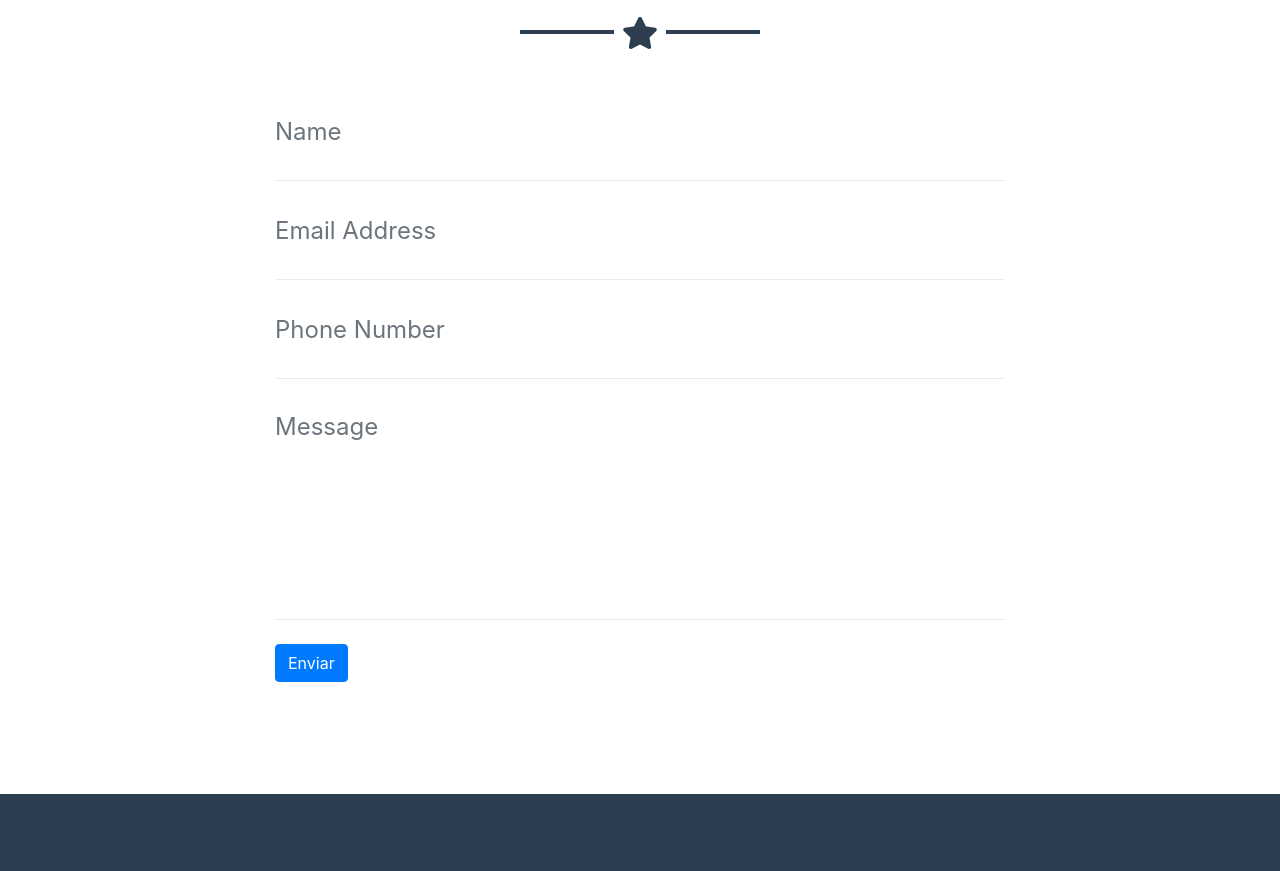
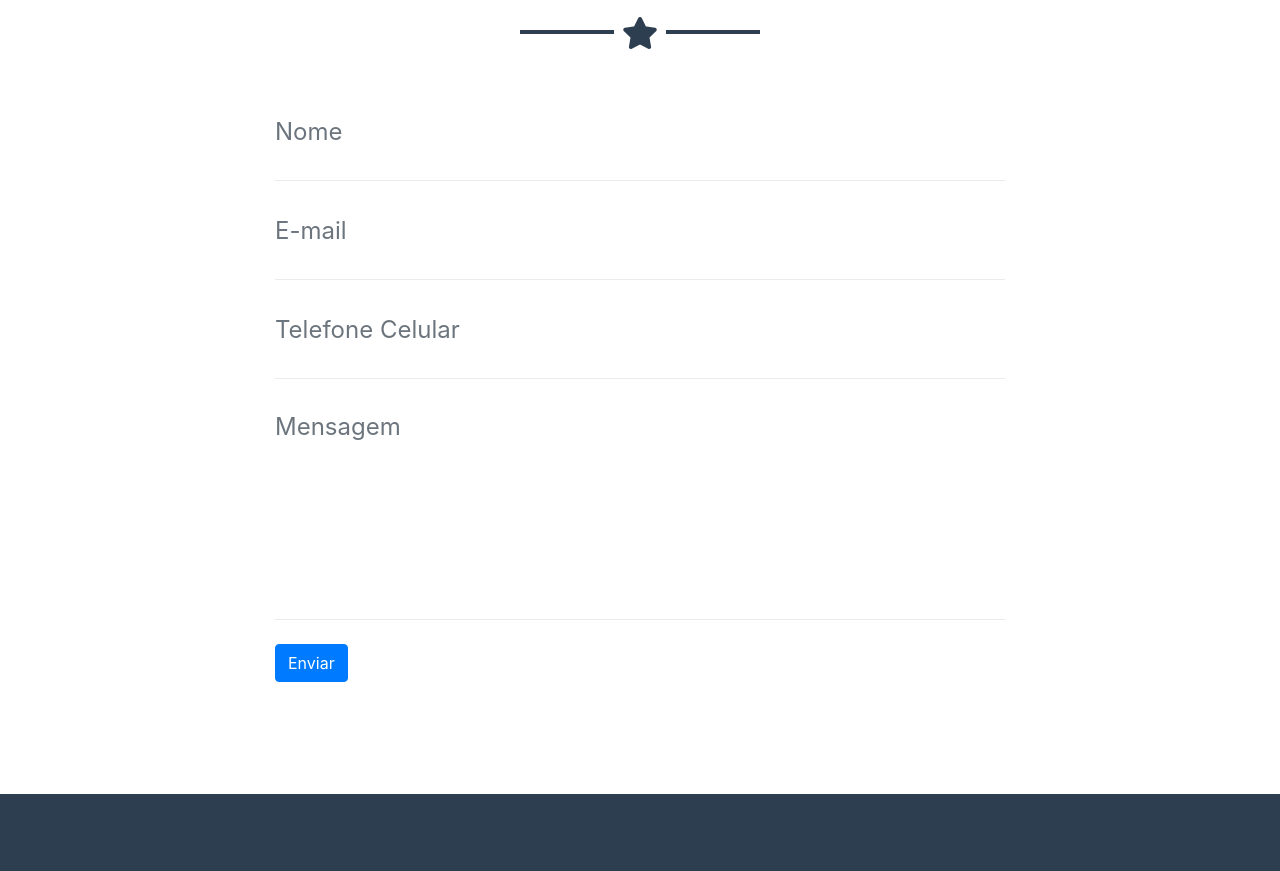
Before and after one commit to ecowashfalcao/site-ecowashfalcao, a website with bundled scripts: page index.html in a window 1280 px wide. Shown: the part 2401-3272 px from the top of the page. Built offline with nearby package versions, Linux system fonts and the light colour scheme.

Commit message:
Dados de Orçamento

```diff
--- a/index.html
+++ b/index.html
@@ -167,28 +167,28 @@
             <div class="control-group">
               <div class="form-group floating-label-form-group controls mb-0 pb-2">
                 <label>Nome</label>
-                <input class="form-control" id="name" type="text" placeholder="Name" required="required" data-validation-required-message="Please enter your name.">
+                <input class="form-control" id="name" type="text" placeholder="Nome" required="required" data-validation-required-message="Favor, insira seu nome.">
                 <p class="help-block text-danger"></p>
               </div>
             </div>
             <div class="control-group">
               <div class="form-group floating-label-form-group controls mb-0 pb-2">
                 <label>E-mail</label>
-                <input class="form-control" id="email" type="email" placeholder="Email Address" required="required" data-validation-required-message="Please enter your email address.">
+                <input class="form-control" id="email" type="email" placeholder="E-mail" required="required" data-validation-required-message="Favor, informe seu endereço de e-mail.">
                 <p class="help-block text-danger"></p>
               </div>
             </div>
             <div class="control-group">
               <div class="form-group floating-label-form-group controls mb-0 pb-2">
                 <label>Celular</label>
-                <input class="form-control" id="phone" type="tel" placeholder="Phone Number" required="required" data-validation-required-message="Please enter your phone number.">
+                <input class="form-control" id="phone" type="tel" placeholder="Telefone Celular" required="required" data-validation-required-message="Favor, inserir seu número de telefone celular.">
                 <p class="help-block text-danger"></p>
               </div>
             </div>
             <div class="control-group">
               <div class="form-group floating-label-form-group controls mb-0 pb-2">
                 <label>Mensagem</label>
-                <textarea class="form-control" id="message" rows="5" placeholder="Message" required="required" data-validation-required-message="Please enter a message."></textarea>
+                <textarea class="form-control" id="message" rows="5" placeholder="Mensagem" required="required" data-validation-required-message="Favor, insira os dados do seu estofado para orçamento."></textarea>
                 <p class="help-block text-danger"></p>
               </div>
             </div>
```
